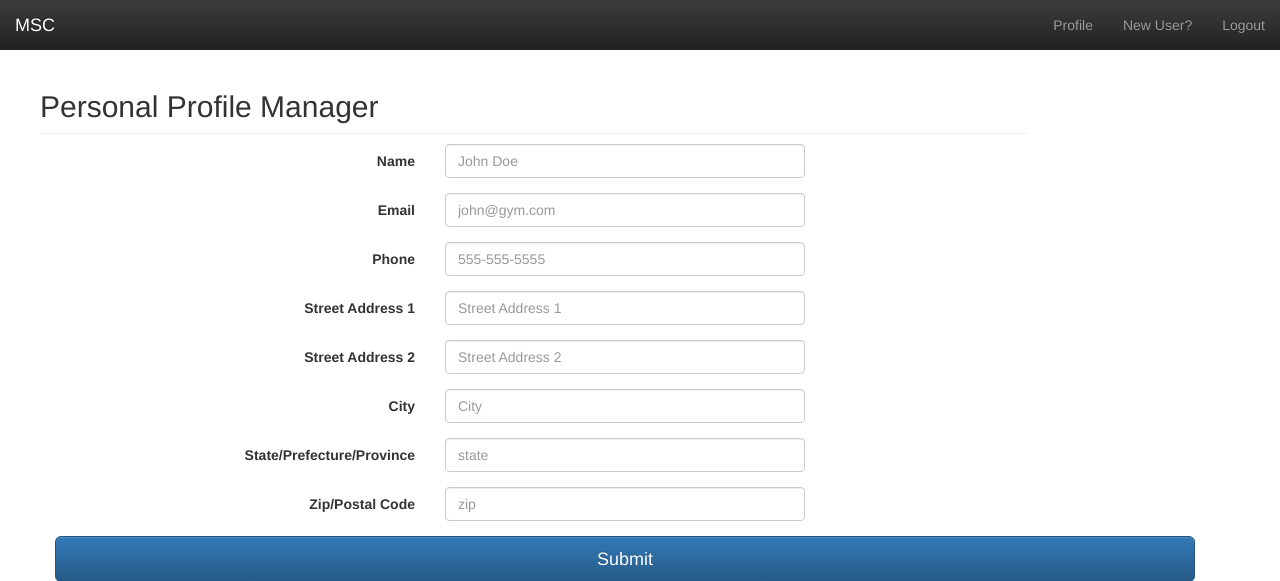
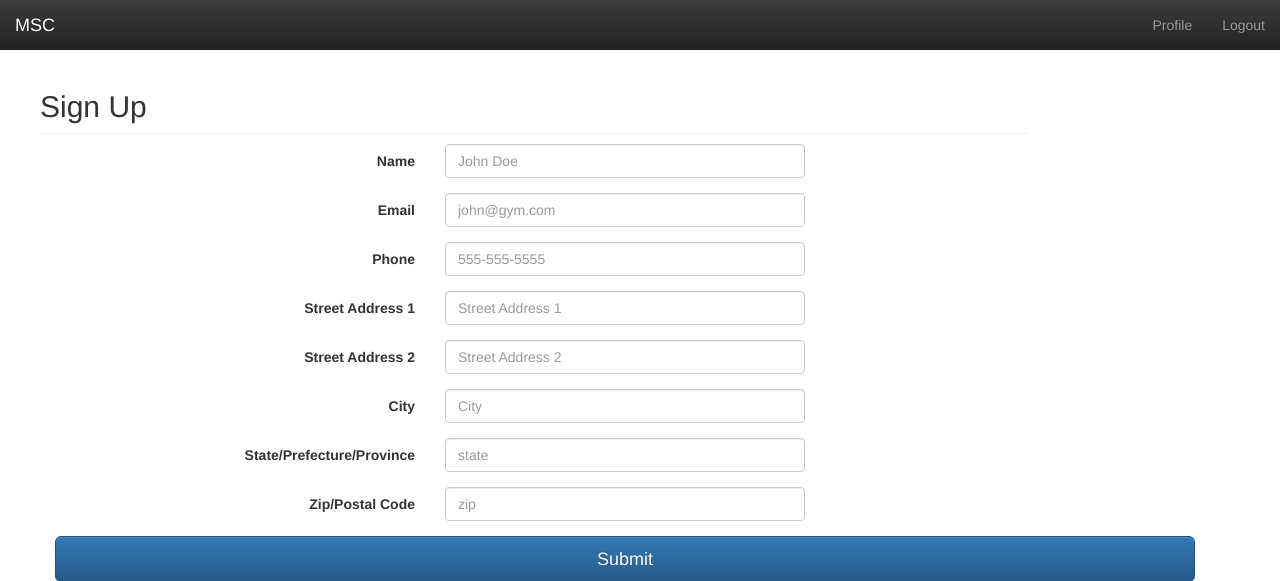
Before and after one commit to dnascimb/msc, a Flask app: page /new_user_request in a window 1280 px wide. Shown: the top 581 px of the page. Run offline with Flask 2, Linux system fonts and the light colour scheme; the visitor is signed in with stand-in values (Sample User, id 1); some libraries are stand-ins or nearby versions.

Commit message:
converted profile manager into signup

```diff
--- a/msc.py
+++ b/msc.py
@@ -173,23 +173,17 @@ def saveRequest(request):
 
 @app.route('/new_user_request', methods=['GET'])
 def new_user_request():
-
-    if not session.get('logged_in'):
-        abort(401)
-    return render_template('profile_manager.html')
+    return render_template('signup.html')
 
 @app.route('/create_user_request', methods=['POST'])
 def create_user_request():
-    if not session.get('logged_in'):
-        abort(401)
-
     error = None
     if not validUserRequest(request):
         error = 'Invalid data entered'
-        return render_template('profile_manager.html', error=error)
+        return render_template('signup.html', error=error)
 
     saveProfile(request)
-    return render_template('profile_manager.html', error=error)
+    return redirect(url_for('index'))
 
 def validUserRequest(request):
     # TODO
@@ -224,5 +218,6 @@ def saveProfile(request):
 
     return True
 
+
 if __name__ == "__main__":
   app.run()
--- a/templates/homepage.html
+++ b/templates/homepage.html
@@ -39,13 +39,18 @@
             <span class="icon-bar"></span>
             <span class="icon-bar"></span>
           </button>
-          <a class="navbar-brand" href="#">MSC</a>
+          {% if session.logged_in %}
+          <a class="navbar-brand" href="/home">MSC</a>
+          {% else %}
+          <a class="navbar-brand" href="/">MSC</a>
+          {% endif %}
         </div>
         <div id="navbar" class="navbar-collapse collapse">
           <ul class="nav navbar-nav navbar-right">
+            {% if session.logged_in %}
             <li><a href="#">Profile</a></li>
-			<li><a href="{{ url_for('new_user_request') }}">New User?</a></li>
             <li><a href="{{ url_for('logout') }}">Logout</a></li>
+            {% endif %}
           </ul>
         </div>
       </div>
--- a/templates/index.html
+++ b/templates/index.html
@@ -43,7 +43,11 @@
           </label>
         </div>
         <button class="btn btn-lg btn-primary btn-block" type="submit">Sign in</button>
+        <a class="btn btn-medium btn-link btn-block" href="{{ url_for('new_user_request') }}">New User?</a>
       </form>
+    {% for message in get_flashed_messages() %}
+      <div class="alert alert-success">{{ message }}</div>
+    {% endfor %}
 
     </div> <!-- /container -->
 
--- a/templates/profile_manager.html
+++ b/templates/signup.html
@@ -1,6 +1,6 @@
 {% extends "homepage.html" %}
 {% block body %}
-        <h2 class="sub-header">Personal Profile Manager</h2>
+        <h2 class="sub-header">Sign Up</h2>
         <div class="container">
         {% if error %}<div class="alert alert-danger" role="alert">{{ error }}</div> {% endif %}
 
@@ -77,7 +77,7 @@
 			<div class="form-group">
 			  <label class="col-md-4 control-label" for="inputStreetAddress2">Street Address 2</label>
 			  <div class="col-md-4">
-			  <input id="inputStreetAddress2" name="inputStreetAddress2" type="text" placeholder="Street Address 2" class="form-control input-md" required>
+			  <input id="inputStreetAddress2" name="inputStreetAddress2" type="text" placeholder="Street Address 2" class="form-control input-md">
 			  <!--<span class="help-block">help</span>  -->
 			  </div>
 			</div>
```
